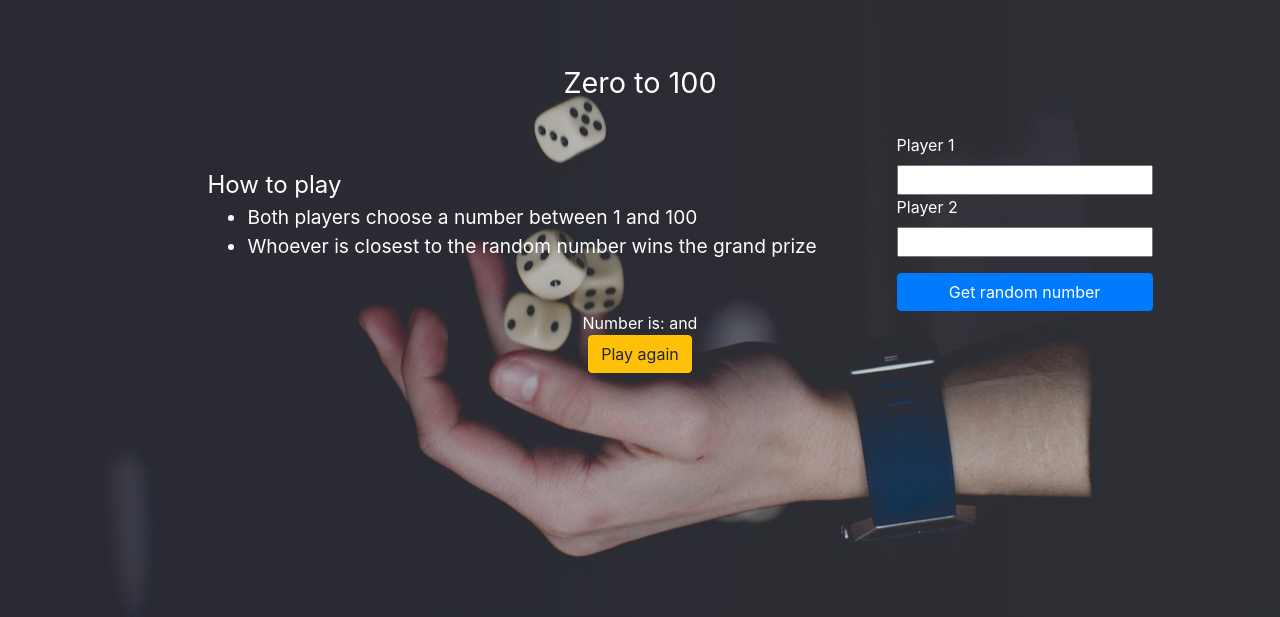
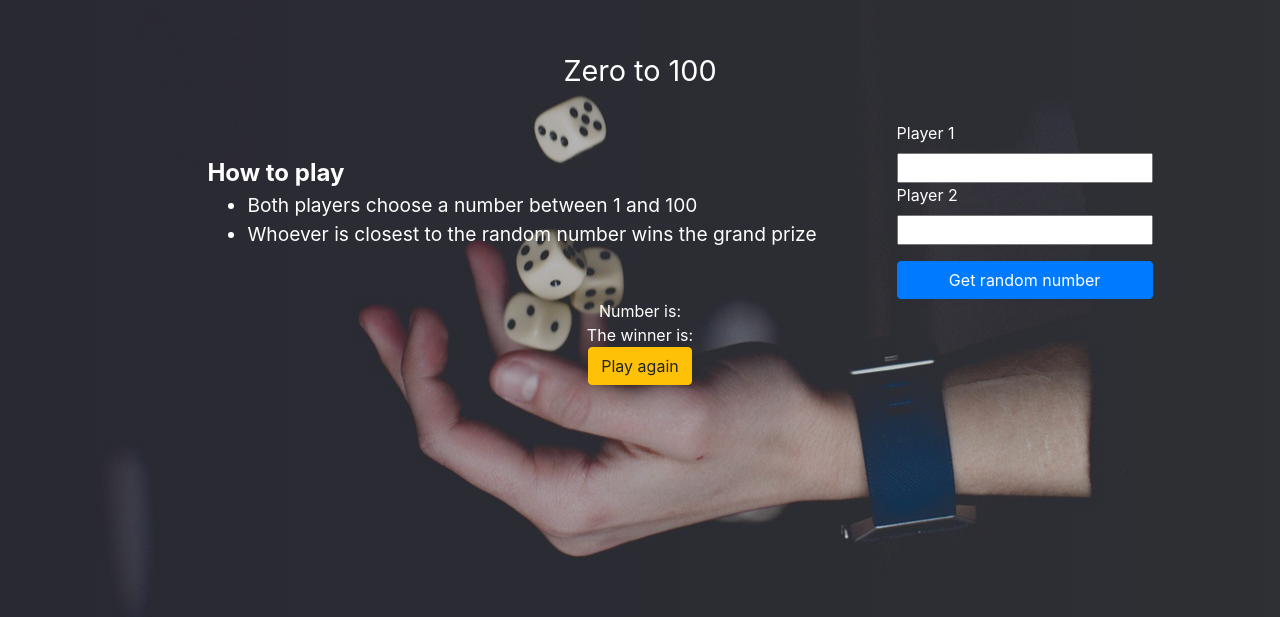
Before and after one commit to Wesssz/angular-zero-to-hundred, an Angular app: page / in a window 1280 px wide. Shown: the part 183-800 px from the top of the page. Built offline with nearby package versions, Linux system fonts and the light colour scheme.

Commit message:
WIP styling, fixed dev value on random gen

```diff
--- a/src/app/app.component.css
+++ b/src/app/app.component.css
@@ -9,6 +9,7 @@
 
 .app-text-title {
   font-size: 1.5em;
+  font-weight: bold;
 }
 
 .app-text {
--- a/src/app/app.component.html
+++ b/src/app/app.component.html
@@ -26,7 +26,8 @@
       </button>
     </div>
   </div>
-  <div>Number is: {{ randomNumber }} and {{ winner }}</div>
+  <div>Number is: {{ randomNumber }}</div>
+  <div>The winner is: {{ winner }}</div>
   <button (click)="resetHandler()" class="btn btn-warning">
     Play again
   </button>
--- a/src/app/app.component.ts
+++ b/src/app/app.component.ts
@@ -12,7 +12,7 @@ export class AppComponent {
   winner: string;
 
   getRandomIntInclusive() {
-    this.randomNumber = Math.floor(Math.random() * 3) + 1;
+    this.randomNumber = Math.floor(Math.random() * 100) + 1;
     return this.randomNumber;
   }
 
@@ -42,14 +42,14 @@ export class AppComponent {
       this.diffCheck(this.player1num, this.randomNumber) ===
       this.diffCheck(this.player2num, this.randomNumber)
     ) {
-      this.winner = "it's a draw!";
+      this.winner = 'draw!';
     } else if (
       this.diffCheck(this.player1num, this.randomNumber) <
       this.diffCheck(this.player2num, this.randomNumber)
     ) {
-      this.winner = 'Player One won!';
+      this.winner = 'Player One';
     } else {
-      this.winner = 'Player Two won!';
+      this.winner = 'Player Two';
     }
   }
 
```
